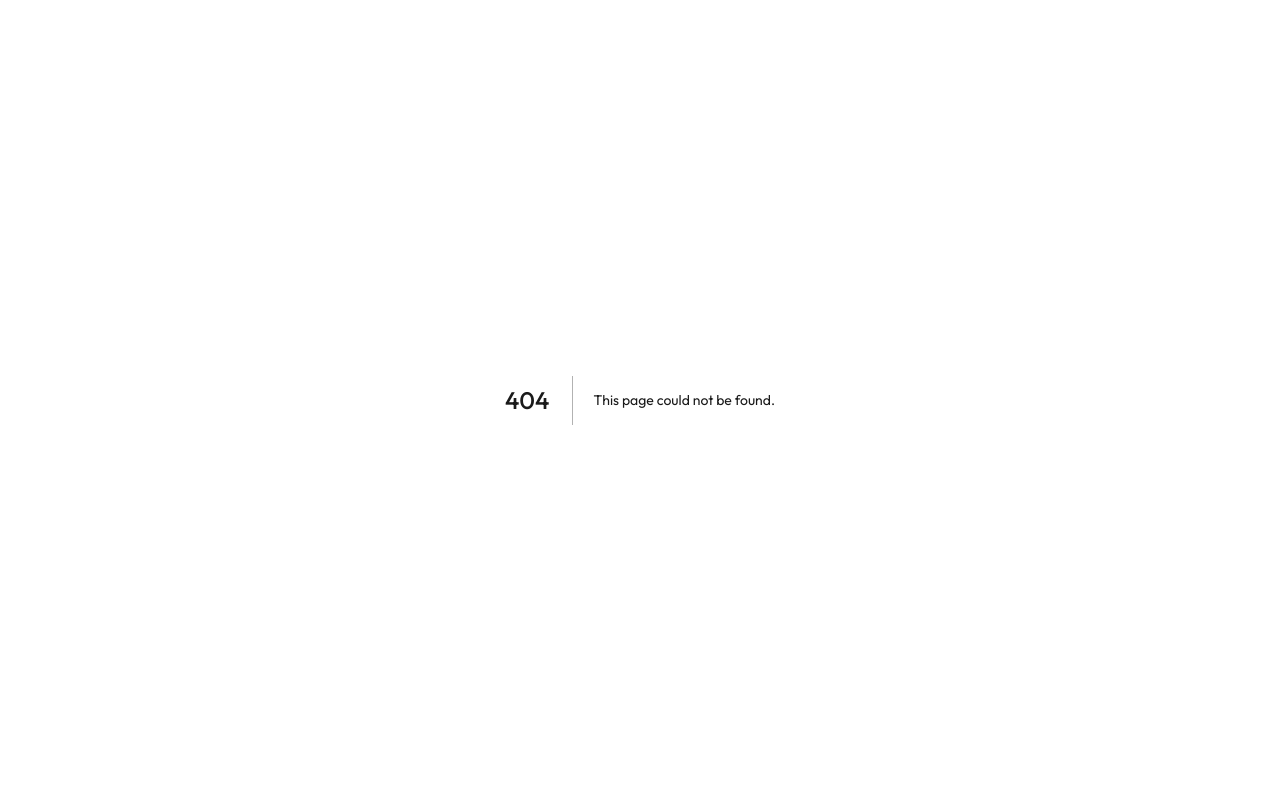
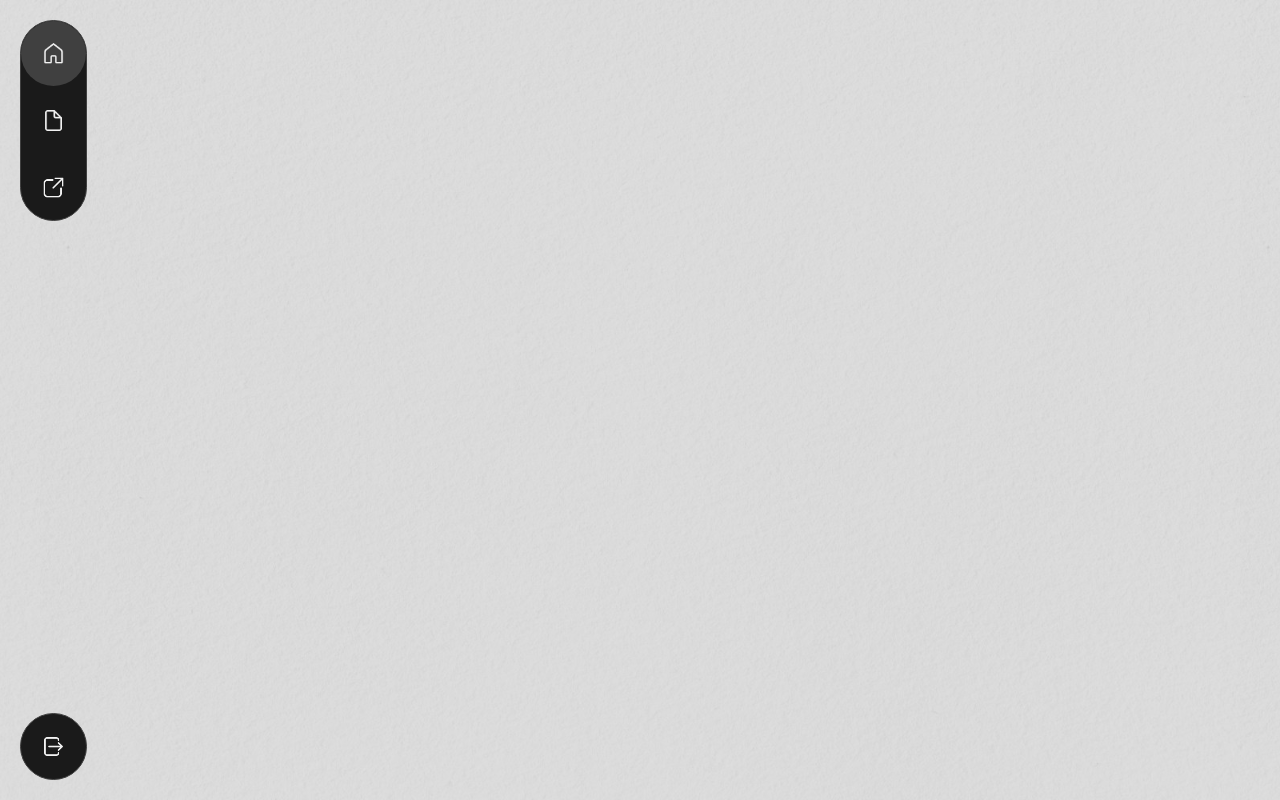
Before and after one commit to daffalde/portfolio4, a Next.js app: page /dashboard/home in a window 1280 px wide. Before the commit this address had no page. Built offline with nearby package versions, Linux system fonts and the light colour scheme.

Commit message:
feat:adding dashboard navbar

```diff
--- /dev/null
+++ b/app/dashboard/home/page.tsx
@@ -0,0 +1,14 @@
+import DbNavbar from "@/components/DbNavbar";
+import styles from "../../../styles/dashboard/home.module.css";
+
+export default function HomeDashboard() {
+  return (
+    <>
+      <div className="homepage">
+        <div className="dashboard">
+          <DbNavbar />
+        </div>
+      </div>
+    </>
+  );
+}
--- a/app/globals.css
+++ b/app/globals.css
@@ -34,6 +34,11 @@ body {
 }
 .dashboard {
   width: 100%;
+  max-width: 1440px;
+  height: 100dvh;
+  display: flex;
+  justify-content: start;
+  align-items: start;
 }
 /* ______________________________________________________ */
 
--- /dev/null
+++ b/components/DbNavbar.tsx
@@ -0,0 +1,46 @@
+"use client";
+
+import { usePathname } from "next/navigation";
+import styles from "../styles/components/dbNavbar.module.css";
+import { useRouter } from "next/navigation";
+
+export default function DbNavbar() {
+  const path = usePathname();
+  const router = useRouter();
+  const navigation = [
+    {
+      image: "home",
+      link: "/dashboard/home",
+    },
+    {
+      image: "project",
+      link: "/dashboard/project",
+    },
+    {
+      image: "link",
+      link: "/https://daffalde.site/",
+    },
+  ];
+  return (
+    <>
+      <div className={styles.body}>
+        <div className={styles.navigation}>
+          {navigation.map((e, i) => (
+            <button
+              onClick={() => router.push(e.link)}
+              key={i}
+              className={`${styles.item} ${path == e.link ? styles.itemSelected : null}`}
+            >
+              <img src={`/${e.image}.png`} alt="navigation icon" />
+            </button>
+          ))}
+        </div>
+        <div className={styles.navigation}>
+          <button className={`${styles.item} `}>
+            <img src={`/logout.png`} alt="navigation icon" />
+          </button>
+        </div>
+      </div>
+    </>
+  );
+}
--- /dev/null
+++ b/styles/components/dbNavbar.module.css
@@ -0,0 +1,36 @@
+.body {
+  width: fit-content;
+  height: 100dvh;
+  padding: 20px;
+  display: flex;
+  flex-direction: column;
+  justify-content: space-between;
+  align-items: center;
+}
+.navigation {
+  background-color: var(--text-main);
+  border: 1px solid var(--text-second);
+  border-radius: 100px;
+  display: flex;
+  flex-direction: column;
+  justify-content: center;
+  align-items: center;
+  gap: 2px;
+}
+.item {
+  width: 65px;
+  height: 65px;
+  border-radius: 100%;
+  border: none;
+  background-color: transparent;
+  padding: 20px;
+}
+.item:hover {
+  background-color: var(--text-second);
+}
+.itemSelected {
+  background-color: var(--text-second);
+}
+.item img {
+  width: 100%;
+}
```
Also changed, not shown: styles/dashboard/home.module.css (added).
